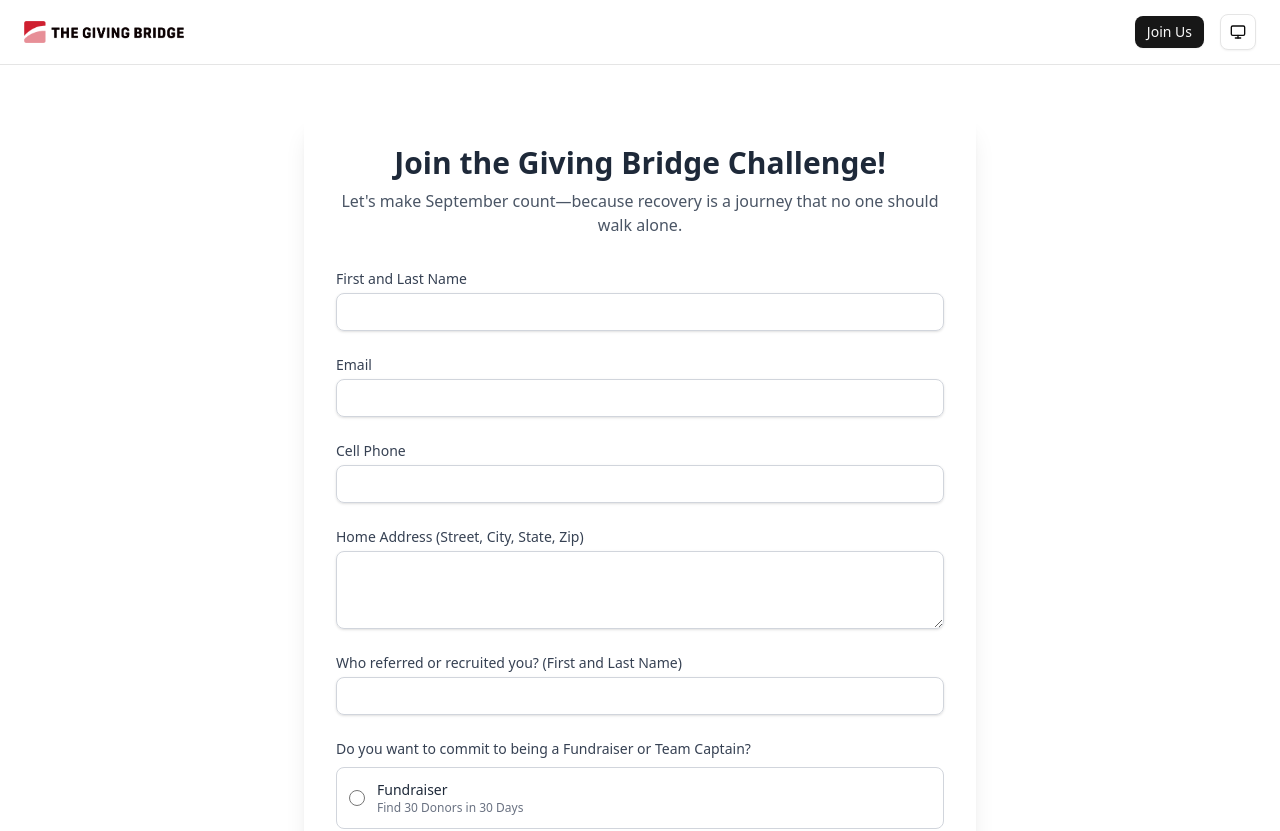
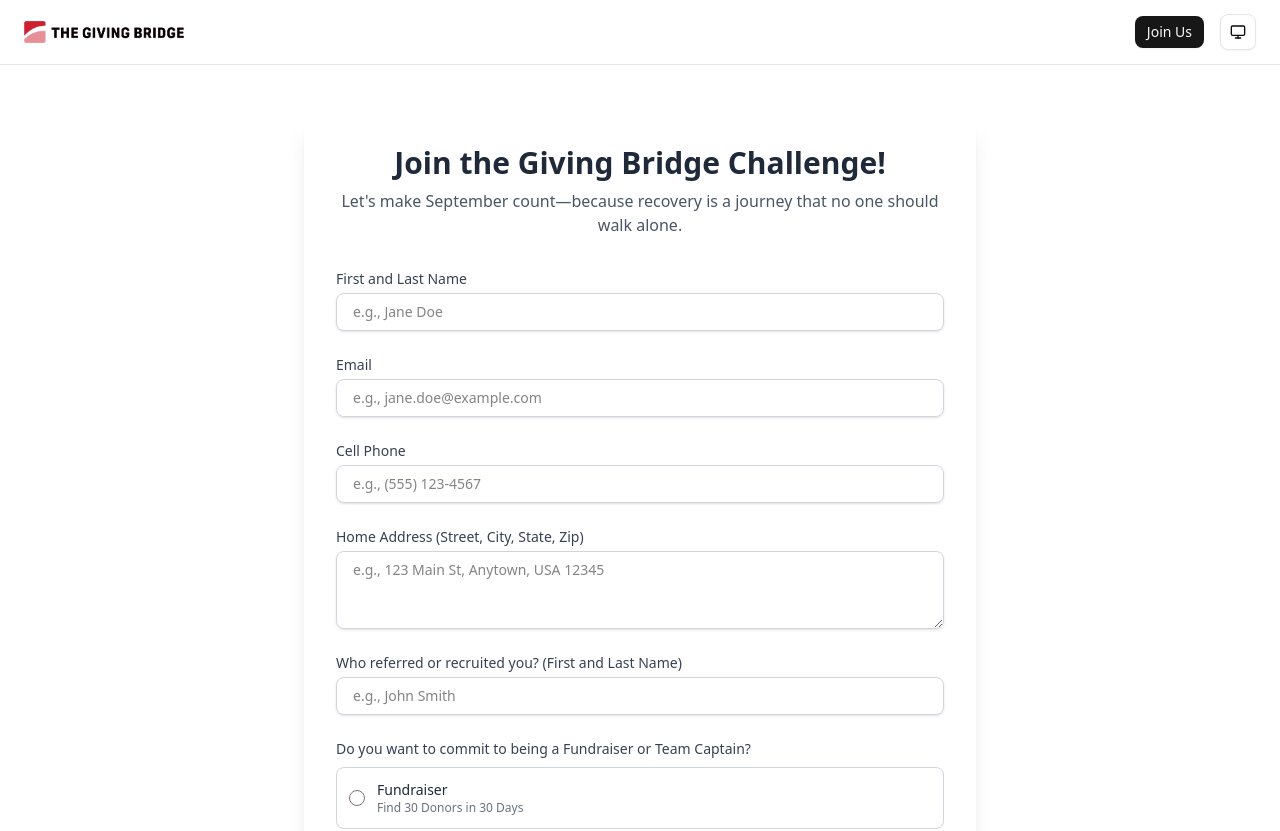
Before and after one commit to chans00n/thegivingbridge, a Next.js app in the folder frontend/: page /interest-form in a window 1280 px wide. Shown: the top 831 px of the page. Built offline with nearby package versions, Linux system fonts and the light colour scheme; no server answers.

Commit message:
feat(interest-form): add placeholders and fix lint-staged config

```diff
--- a/frontend/src/app/interest-form/page.tsx
+++ b/frontend/src/app/interest-form/page.tsx
@@ -213,6 +213,7 @@ export default function InterestFormPage() {
                 fieldErrors.fullName ? "fullName-error" : undefined
               }
               className="mt-1 block w-full px-4 py-2 border border-gray-300 dark:border-neutral-700 dark:bg-neutral-700 dark:text-neutral-200 rounded-md shadow-sm focus:ring-indigo-500 focus:border-indigo-500 sm:text-sm"
+              placeholder="e.g., Jane Doe"
             />
             {fieldErrors.fullName && (
               <p
@@ -243,6 +244,7 @@ export default function InterestFormPage() {
               aria-required="true"
               aria-describedby={fieldErrors.email ? "email-error" : undefined}
               className="mt-1 block w-full px-4 py-2 border border-gray-300 dark:border-neutral-700 dark:bg-neutral-700 dark:text-neutral-200 rounded-md shadow-sm focus:ring-indigo-500 focus:border-indigo-500 sm:text-sm"
+              placeholder="e.g., jane.doe@example.com"
             />
             {fieldErrors.email && (
               <p
@@ -271,6 +273,7 @@ export default function InterestFormPage() {
               onChange={handleChange}
               aria-describedby={fieldErrors.phone ? "phone-error" : undefined}
               className="mt-1 block w-full px-4 py-2 border border-gray-300 dark:border-neutral-700 dark:bg-neutral-700 dark:text-neutral-200 rounded-md shadow-sm focus:ring-indigo-500 focus:border-indigo-500 sm:text-sm"
+              placeholder="e.g., (555) 123-4567"
             />
             {fieldErrors.phone && (
               <p
@@ -301,6 +304,7 @@ export default function InterestFormPage() {
                 fieldErrors.address ? "address-error" : undefined
               }
               className="mt-1 block w-full px-4 py-2 border border-gray-300 dark:border-neutral-700 dark:bg-neutral-700 dark:text-neutral-200 rounded-md shadow-sm focus:ring-indigo-500 focus:border-indigo-500 sm:text-sm"
+              placeholder="e.g., 123 Main St, Anytown, USA 12345"
             />
             {fieldErrors.address && (
               <p
@@ -331,6 +335,7 @@ export default function InterestFormPage() {
                 fieldErrors.referrer ? "referrer-error" : undefined
               }
               className="mt-1 block w-full px-4 py-2 border border-gray-300 dark:border-neutral-700 dark:bg-neutral-700 dark:text-neutral-200 rounded-md shadow-sm focus:ring-indigo-500 focus:border-indigo-500 sm:text-sm"
+              placeholder="e.g., John Smith"
             />
             {fieldErrors.referrer && (
               <p
--- a/package.json
+++ b/package.json
@@ -24,7 +24,7 @@
   },
   "lint-staged": {
     "frontend/**/*.{js,jsx,ts,tsx}": [
-      "npm run lint --prefix frontend",
+      "cd frontend && npm run lint -- --file",
       "npm run format --prefix frontend"
     ],
     "backend/**/*.js": [
```
